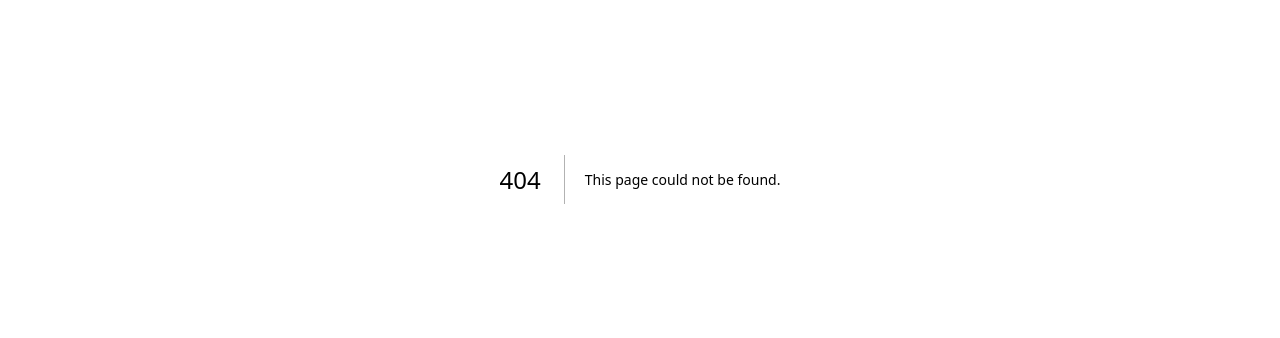
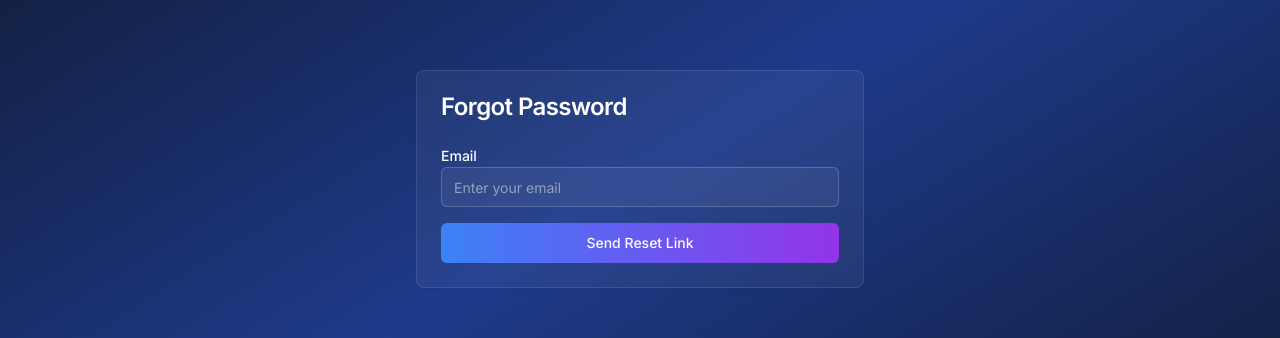
Before and after one commit to Stephenpop/lingslatePal, a Next.js app: page /auth/forgot-password in a window 1280 px wide. Before the commit this address had no page. Shown: the part 221-559 px from the top of the page. Built offline with nearby package versions, Linux system fonts and the light colour scheme; no server answers.

Commit message:
feat: update login and add forgot password page

```diff
--- /dev/null
+++ b/app/auth/forgot-password/page.tsx
@@ -0,0 +1,68 @@
+"use client"
+
+import { useState } from "react"
+import { Button } from "@/components/ui/button"
+import { Card, CardContent, CardHeader, CardTitle } from "@/components/ui/card"
+import { Input } from "@/components/ui/input"
+import { Label } from "@/components/ui/label"
+import { useToast } from "@/hooks/use-toast"
+import { authService } from "@/lib/auth"
+
+export default function ForgotPasswordPage() {
+  const [email, setEmail] = useState("")
+  const [isLoading, setIsLoading] = useState(false)
+  const { toast } = useToast()
+
+  const handleForgotPassword = async (e: React.FormEvent) => {
+    e.preventDefault()
+    setIsLoading(true)
+    try {
+      await authService.resetPassword(email)
+      toast({
+        title: "Check your email",
+        description: "A password reset link has been sent to your email.",
+      })
+    } catch (error: any) {
+      toast({
+        title: "Error",
+        description: error.message || "Failed to send reset email.",
+        variant: "destructive",
+      })
+    } finally {
+      setIsLoading(false)
+    }
+  }
+
+  return (
+    <div className="min-h-screen bg-gradient-to-br from-slate-900 via-blue-900 to-slate-900 flex items-center justify-center p-4">
+      <Card className="w-full max-w-md border-white/10 bg-white/5 backdrop-blur-sm">
+        <CardHeader>
+          <CardTitle className="text-white">Forgot Password</CardTitle>
+        </CardHeader>
+        <CardContent>
+          <form onSubmit={handleForgotPassword} className="space-y-4">
+            <div>
+              <Label htmlFor="email" className="text-white">Email</Label>
+              <Input
+                id="email"
+                type="email"
+                placeholder="Enter your email"
+                value={email}
+                onChange={(e) => setEmail(e.target.value)}
+                className="border-white/20 bg-white/5 text-white placeholder:text-slate-400"
+                required
+              />
+            </div>
+            <Button
+              type="submit"
+              className="w-full bg-gradient-to-r from-blue-500 to-purple-600 hover:from-blue-600 hover:to-purple-700"
+              disabled={isLoading}
+            >
+              {isLoading ? "Sending..." : "Send Reset Link"}
+            </Button>
+          </form>
+        </CardContent>
+      </Card>
+    </div>
+  )
+}
--- a/app/auth/login/page.tsx
+++ b/app/auth/login/page.tsx
@@ -188,6 +188,10 @@ export default function LoginPage() {
           </CardContent>
         </Card>
       </motion.div>
+      <div className="mt-6 flex justify-between text-xs text-slate-400">
+  <Link href="/privacy" className="underline hover:text-white">Privacy Policy</Link>
+  <Link href="/terms" className="underline hover:text-white">Terms of Service</Link>
+</div>
     </div>
   )
 }
```
